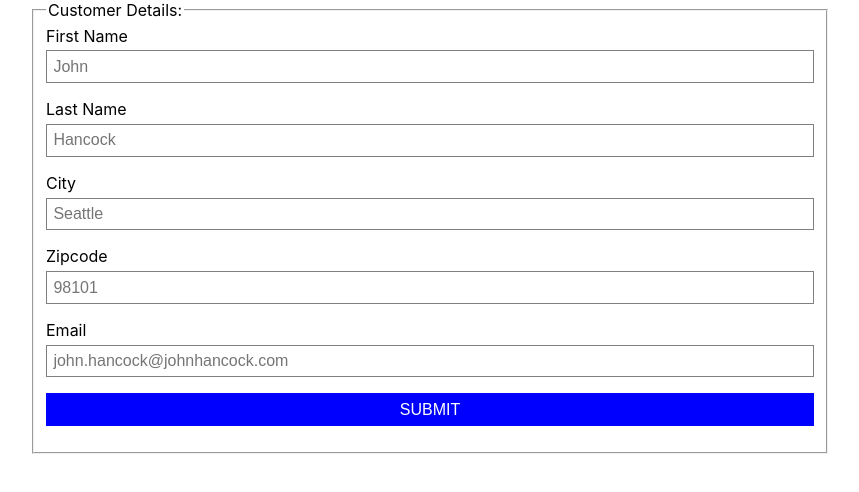
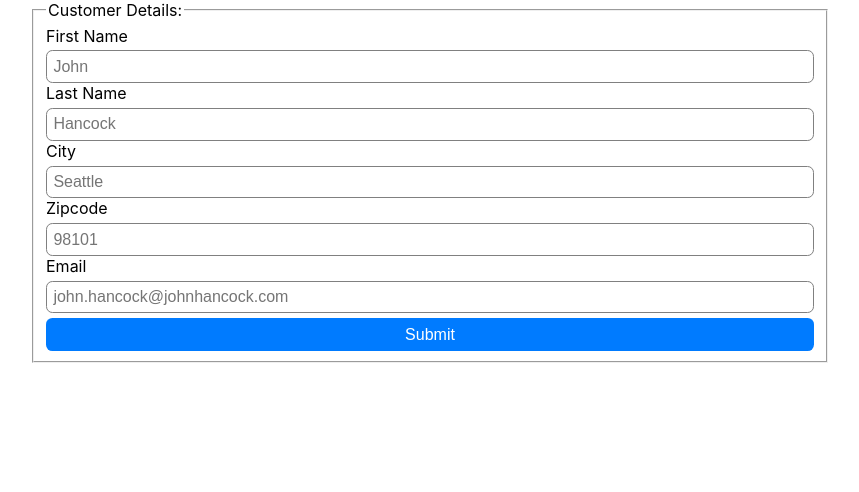
Before and after one commit to KristofferHebert/react-address-form-example, a React (Create React App) app: page / in a window 1280 px wide. Shown: the top 492 px of the page, without its empty margins (210-1069 px from the left). Built offline with nearby package versions, Linux system fonts and the light colour scheme.

Commit message:
Styling form input and buttons

```diff
--- a/src/App.css
+++ b/src/App.css
@@ -13,7 +13,11 @@ body {
   border: 1px solid gray;
   box-sizing: border-box;
   display: block;
-  margin-bottom: 1rem;
+  border-radius: .4rem;
+}
+
+.input__has-errors {
+  border-color:red
 }
 
 .input-label {
@@ -23,18 +27,27 @@ body {
 
 .error-message {
   color: white;
-  padding: .4rem;
-  background-color: red;
-  border: 1px solid red;
+  padding: .1rem 0 .4rem;
+  color: #721c24;
+  margin-top: .2rem;
+  margin-bottom: 1rem;
 }
 
 .button {
-  background: blue;
+  background-color: #007bff;
+  border-color: #007bff;
   color: white;
   border: 1px solid transparent;
-  text-transform: uppercase;
   cursor: pointer;
   box-sizing: border-box;
+}
+
+.button:disabled {
+  background: #dddddd;
+}
+
+.required {
+  color: red;
 }
 
 .w-full {
```
